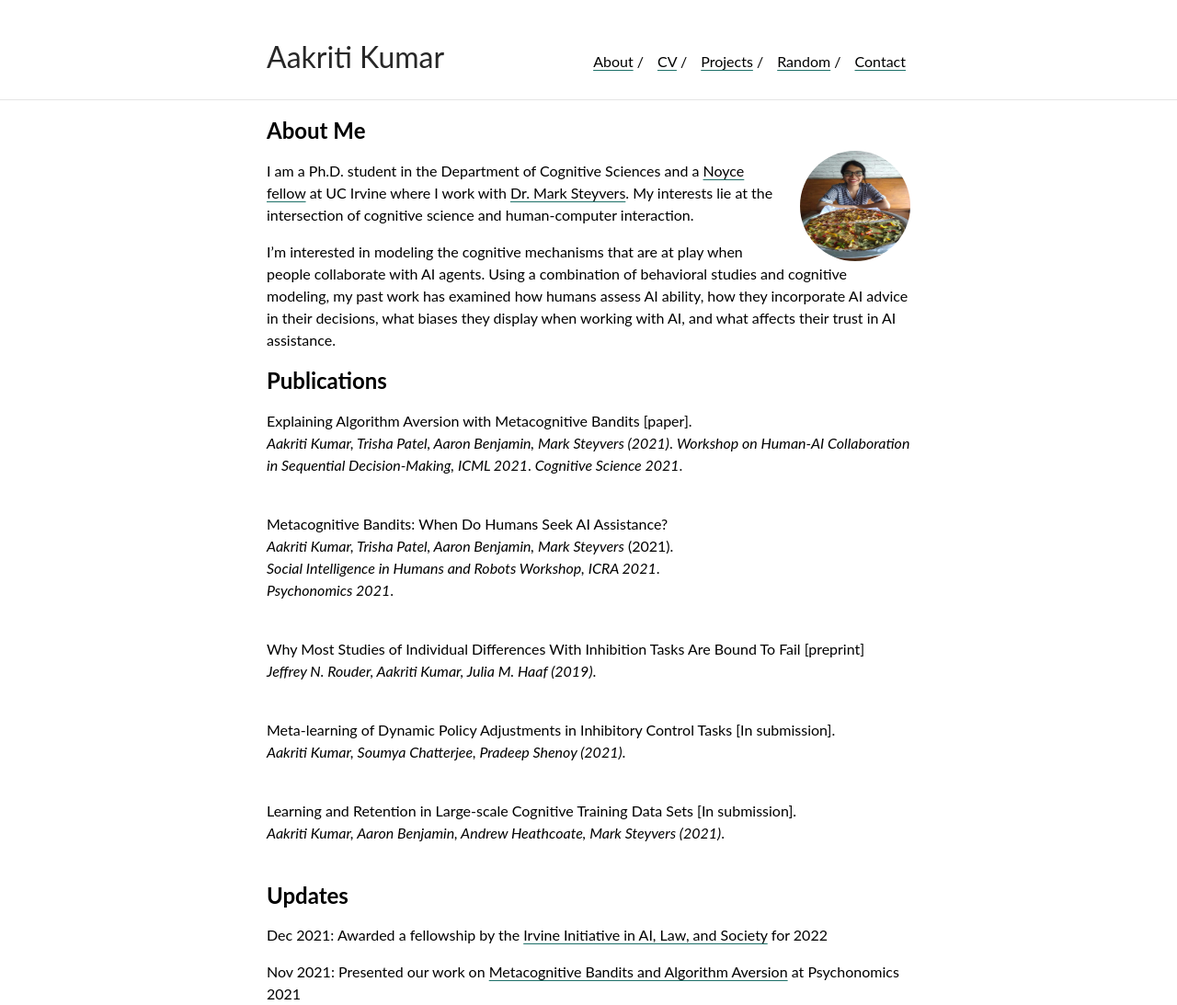
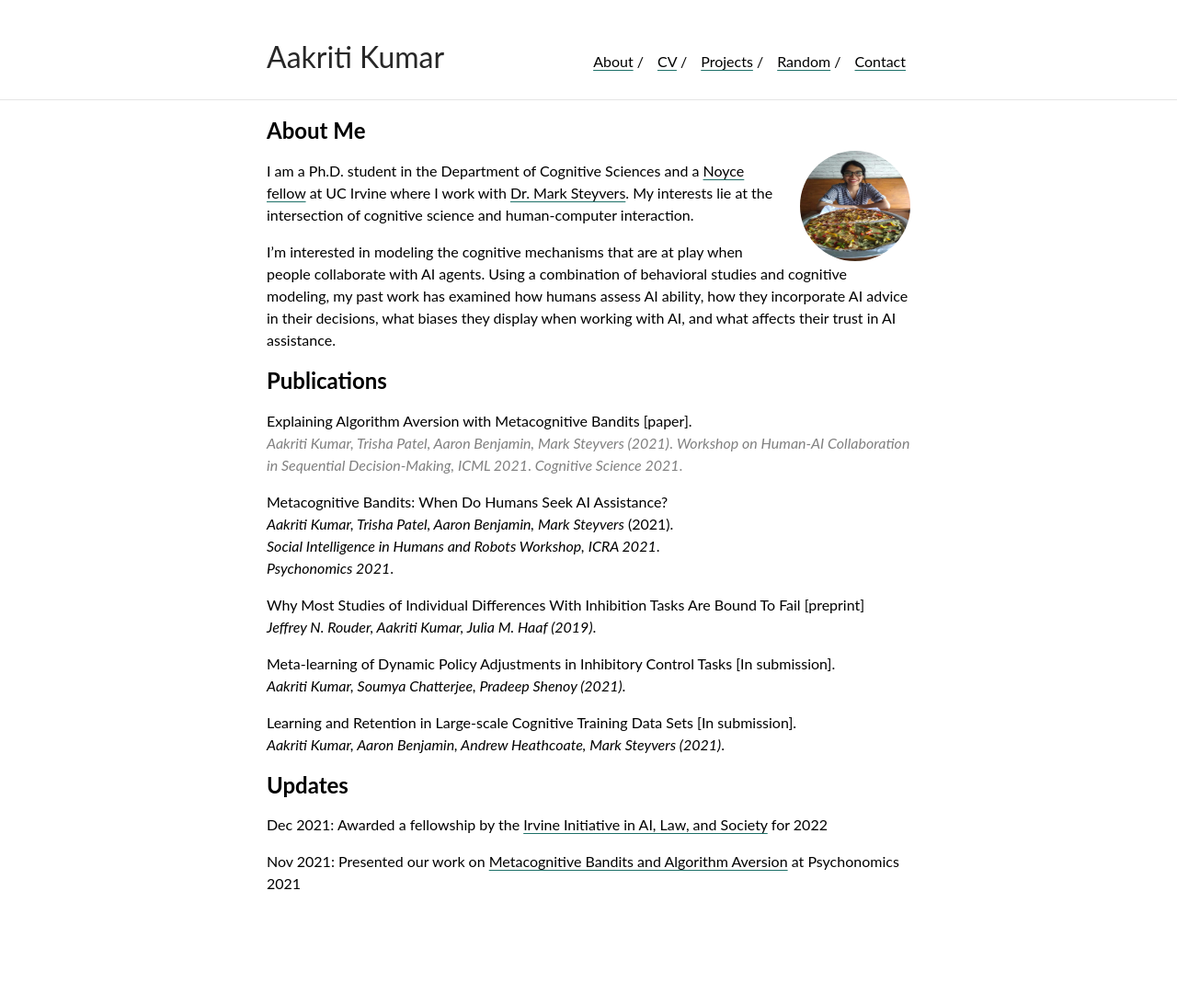
Before and after one commit to aakriti1kumar/aakriti1kumar.github.io, a Jekyll site: the page built from index.md, in a window 1280 px wide. Shown: the whole page at 92% size. Built offline with Jekyll 4.4.1, drawn with Linux system fonts in a browser that asks for light colours; our own code applies the rules of GitHub Pages for plain Markdown files; after the commit the page ends 973 px from its top, so only the background shows below that.

Commit message:
Update index.md

```diff
--- a/index.md
+++ b/index.md
@@ -10,28 +10,23 @@ I'm interested in modeling the cognitive mechanisms that are at play when people
 ## Publications
 
 Explaining Algorithm Aversion with Metacognitive Bandits [paper].
-*Aakriti Kumar, Trisha Patel, Aaron Benjamin, Mark Steyvers (2021)*.
+<span style="color:gray">*Aakriti Kumar, Trisha Patel, Aaron Benjamin, Mark Steyvers (2021)*.
 *Workshop on Human-AI Collaboration in Sequential Decision-Making, ICML 2021*.
-*Cognitive Science 2021*.
-<br>
+*Cognitive Science 2021*.</span>  <br>
 
 Metacognitive Bandits: When Do Humans Seek AI Assistance?
 *Aakriti Kumar, Trisha Patel, Aaron Benjamin, Mark Steyvers* (2021).
 *Social Intelligence in Humans and Robots Workshop, ICRA 2021*.
-*Psychonomics 2021*.
-<br>
+*Psychonomics 2021*.  <br>
 
 Why Most Studies of Individual Differences With Inhibition Tasks Are Bound To Fail [preprint]
-*Jeffrey N. Rouder, Aakriti Kumar, Julia M. Haaf (2019)*.
-<br>
+*Jeffrey N. Rouder, Aakriti Kumar, Julia M. Haaf (2019)*.   <br>
 
 Meta-learning of Dynamic Policy Adjustments in Inhibitory Control Tasks [In submission].
-*Aakriti Kumar, Soumya Chatterjee, Pradeep Shenoy (2021)*.
-<br>
+*Aakriti Kumar, Soumya Chatterjee, Pradeep Shenoy (2021)*.  <br>
 
 Learning and Retention in Large-scale Cognitive Training Data Sets [In submission].
-*Aakriti Kumar, Aaron Benjamin, Andrew Heathcoate, Mark Steyvers (2021)*.
-<br>
+*Aakriti Kumar, Aaron Benjamin, Andrew Heathcoate, Mark Steyvers (2021)*.  <br>
 
 
 ## Updates
```
